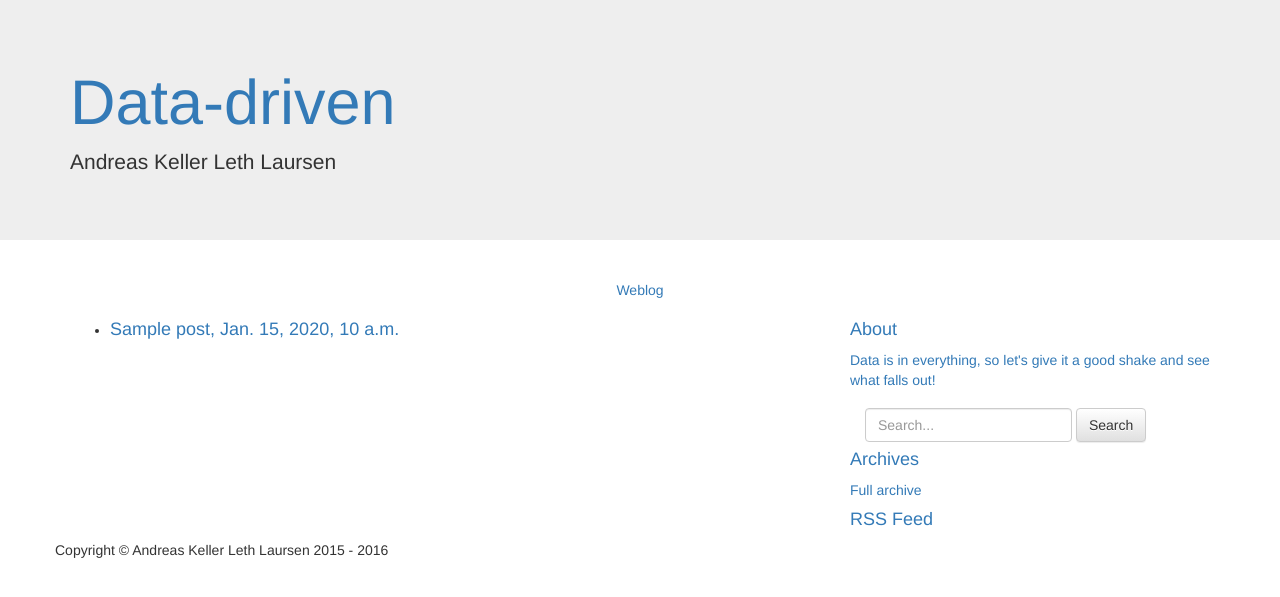
After one commit to AKLLaursen/gamgee, a Django app: template blogengine/templates/blogengine/post_archive.html in a window 1280 px wide. The commit adds this page. Shown: the top 597 px of the page. Run offline with Django 3.2, Linux system fonts and the light colour scheme; the template is opened without the code that fills it: most values are stand-ins (such as "Sample title", 1, 10 or a date in 2020); data that the repository does not hold is empty; some libraries are stand-ins or nearby versions.

Commit message:
Added a generic article list view with template and passing test.

```diff
--- a/blogengine/templates/blogengine/includes/base.html
+++ b/blogengine/templates/blogengine/includes/base.html
@@ -73,6 +73,9 @@
                             </form>
                         <div class="sidebar-module">
                             <h4>Archives</h4>
+                            <a href="{% url 'blogengine:post_archive' %}">
+                                Full archive
+                            </a>
                         </div>
                         <div class="sidebar-module">
                             <a href="/feeds/posts/">
--- /dev/null
+++ b/blogengine/templates/blogengine/post_archive.html
@@ -0,0 +1,18 @@
+{% extends "blogengine/includes/base.html" %}
+
+  {% load custom_markdown %}
+
+  {% block content %}
+    <div class="archive-list">
+      <ul>
+        {% for post in latest %}
+          <li>
+            <h4>
+              <a href="{{ post.get_absolute_url }}">{{ post.title }}, {{ post.pub_date }}
+            </h4>
+          </li>
+        {% endfor %}
+      </ul>
+    </div>
+
+  {% endblock %}
--- a/blogengine/urls.py
+++ b/blogengine/urls.py
@@ -1,5 +1,6 @@
 from django.conf.urls import url
 from django.views.generic import ListView, DetailView
+from django.views.generic.dates import ArchiveIndexView
 from blogengine.models import Category, Tag, Post
 from blogengine.views import CategoryListView, TagListView, PostsFeed, CategoryPostsFeed, TagPostsFeed, getSearchResults
 from django.contrib.sitemaps.views import sitemap
@@ -47,4 +48,8 @@ urlpatterns = [
     # Sitemap
     url(r'^sitemap\.xml$', sitemap, {'sitemaps': sitemaps}, name = 'django.contrib.sitemaps.views.sitemap'),
 
+    # Archive
+    url(r'^archive/$', ArchiveIndexView.as_view(model = Post, date_field = "pub_date"),
+    	name = "post_archive"),
+
 ]
--- a/requirements.txt
+++ b/requirements.txt
@@ -28,6 +28,7 @@ psycopg2==2.6.1
 ptyprocess==0.5
 pylibmc==1.5.0
 pylint==1.5.3
+pytz==2015.7
 requests==2.9.1
 simplegeneric==0.8.1
 six==1.10.0
```
Also changed, not shown: blogengine/tests.py (+32 -0 lines).
